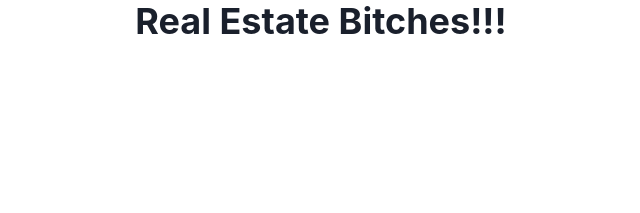
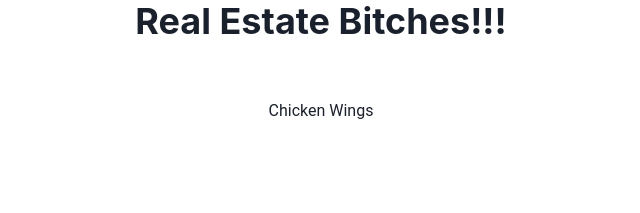
Before and after one commit to KennedyMungai/simple_real_estate_app, a Next.js app: page / in a window 1280 px wide. Shown: the top 213 px of the page, without its empty margins (319-959 px from the left). Built offline with nearby package versions, Linux system fonts and the light colour scheme.

Commit message:
Added some markup for the component

```diff
--- a/src/pages/index.tsx
+++ b/src/pages/index.tsx
@@ -1,4 +1,4 @@
-import { Box, Button, Flex, Heading, Text } from '@chakra-ui/react'
+import { Box, Button, Flex, Heading, Text, VStack } from '@chakra-ui/react'
 import Image from 'next/image'
 import Link from 'next/link'
 
@@ -11,7 +11,10 @@ const Banner = ({ purpose }: { purpose: string }) => (
 export default function Home() {
 	return (
 		<Flex justify={'center'}>
-			<Heading>Real Estate Bitches!!!</Heading>
+			<VStack spacing={'1rem'}>
+				<Heading>Real Estate Bitches!!!</Heading>
+				<Banner purpose={'Chicken Wings'} />
+			</VStack>
 		</Flex>
 	)
 }
```
